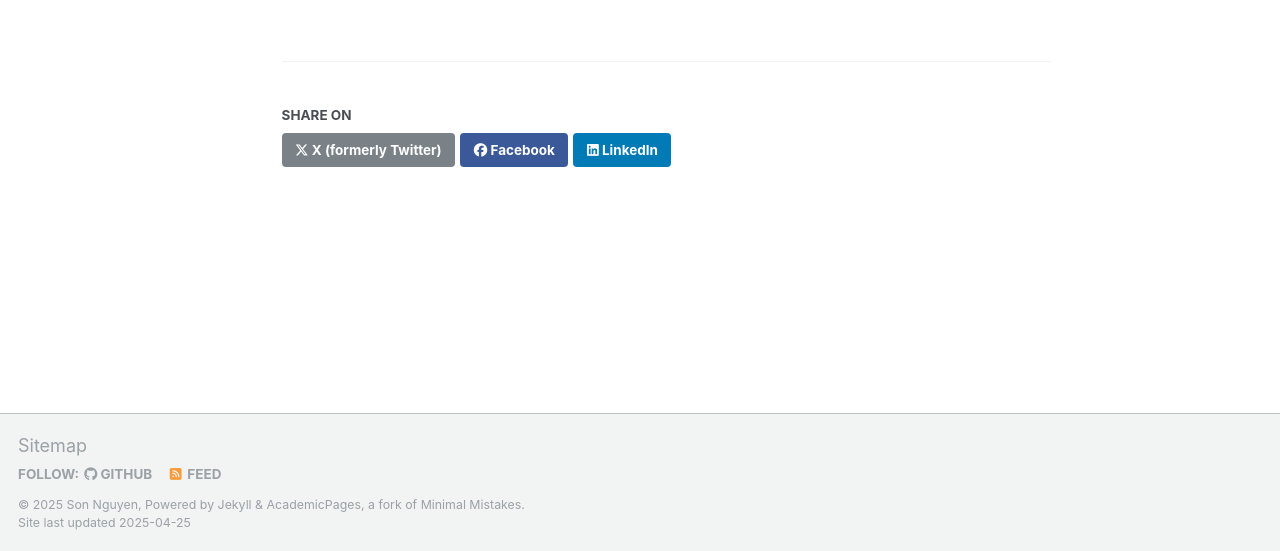
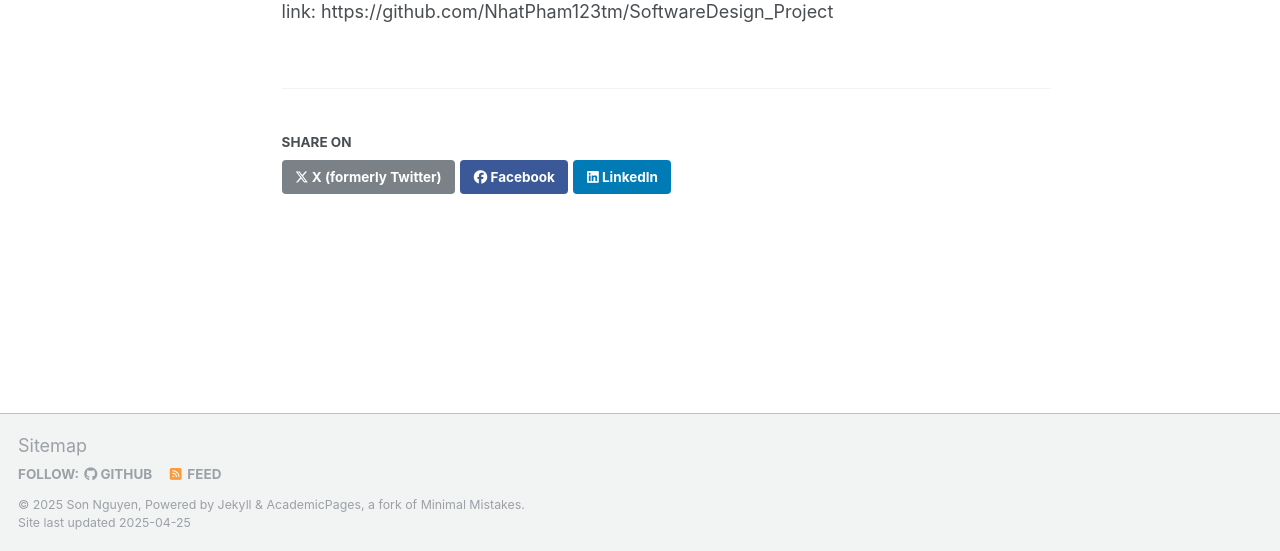
Before and after one commit to Fundog5474/Fundog5474.github.io, a Jekyll site: the page built from _portfolio/portfolio-2.html, in a window 1280 px wide and 1388 px high. Shown: the part 837-1388 px from the top of the window. Built offline with Jekyll 4.4.1, drawn with Linux system fonts in a browser that asks for light colours; some web fonts are replaced; part of the change alters nothing that is shown.

Commit message:
Update portfolio-2.html

```diff
--- a/_portfolio/portfolio-2.html
+++ b/_portfolio/portfolio-2.html
@@ -5,3 +5,5 @@ collection: portfolio
 
 <iframe width="420" height="345" src="https://www.youtube.com/embed/ENVAGQ0DK8E">
 </iframe>
+
+link: https://github.com/NhatPham123tm/SoftwareDesign_Project
```
